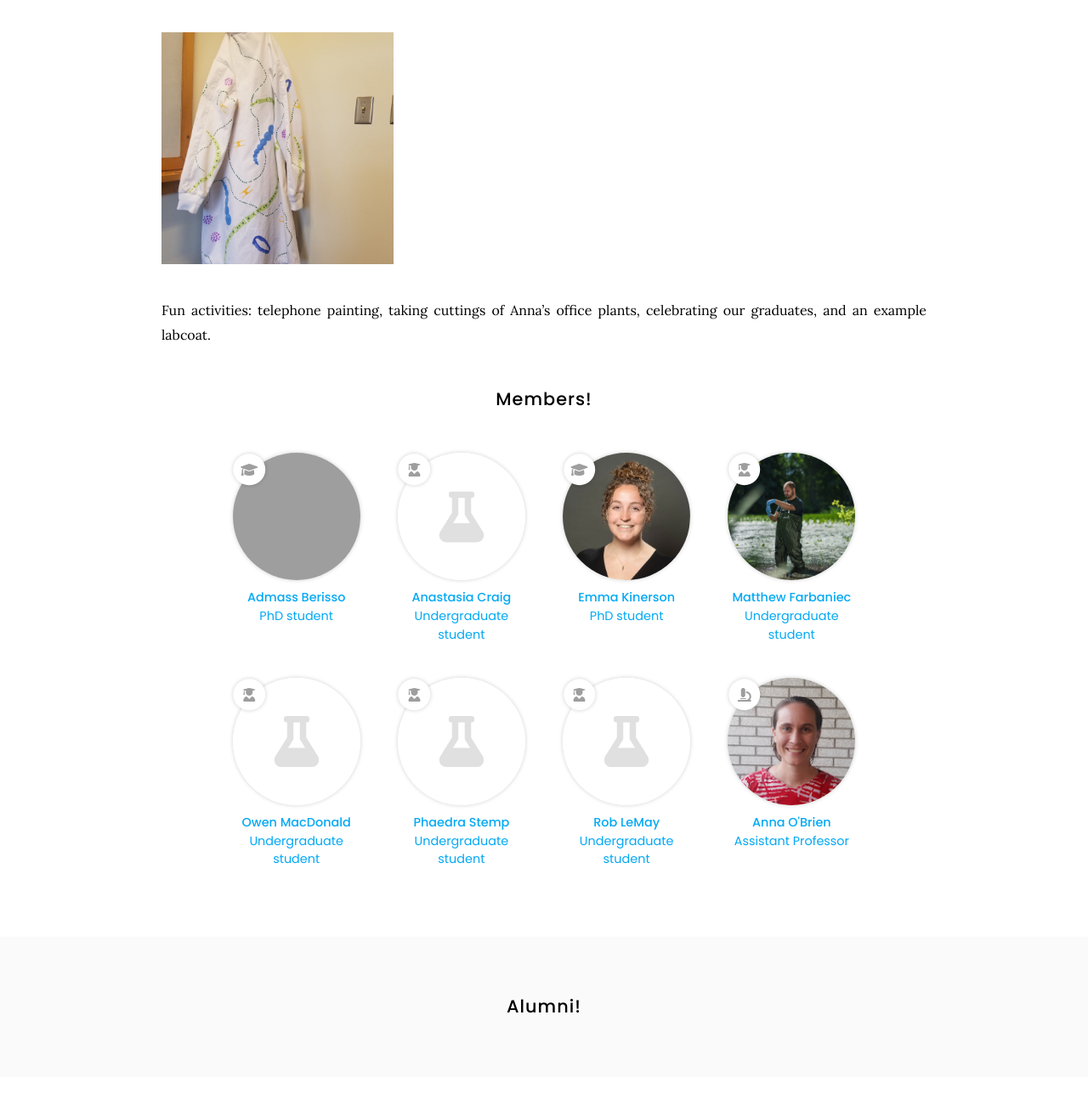
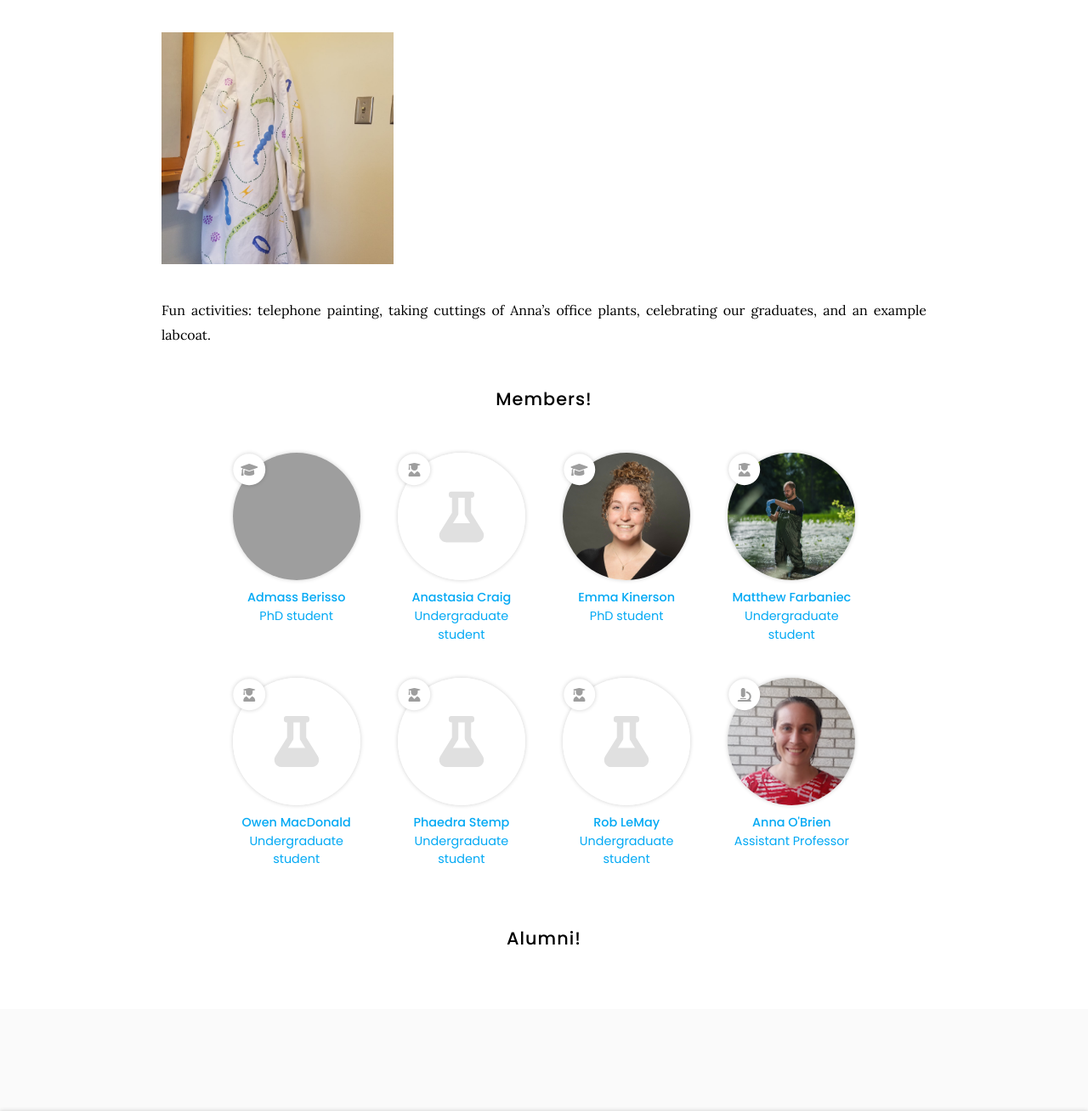
Before and after one commit to amob/amob.github.io, a Jekyll site: the page built from team/index.md, in a window 1280 px wide. Shown: the part 1727-3035 px from the top of the page at 85% size. Built offline with Jekyll 4.4.1, drawn with Linux system fonts in a browser that asks for light colours; grey boxes are pictures that could not be loaded.

Commit message:
portraitdim

```diff
--- a/_includes/portrait.html
+++ b/_includes/portrait.html
@@ -36,6 +36,7 @@
       loading="lazy"
       alt="{{ name | default: 'Member portrait' }}"
       width="100"
+      height="100"
     >
   </span>
 
--- a/_includes/portrait_alum.html
+++ b/_includes/portrait_alum.html
@@ -36,6 +36,7 @@
       loading="lazy"
       alt="{{ name | default: 'Member portrait' }}"
       width="100"
+      height="100"
     >
   </span>
 
--- a/team/index.md
+++ b/team/index.md
@@ -67,8 +67,6 @@ Fun activities: telephone painting, taking cuttings of Anna's office plants, cel
 %}
 {:.center}
 
-{% include section.html %}
-
 ## Alumni!
 
 {%
```
